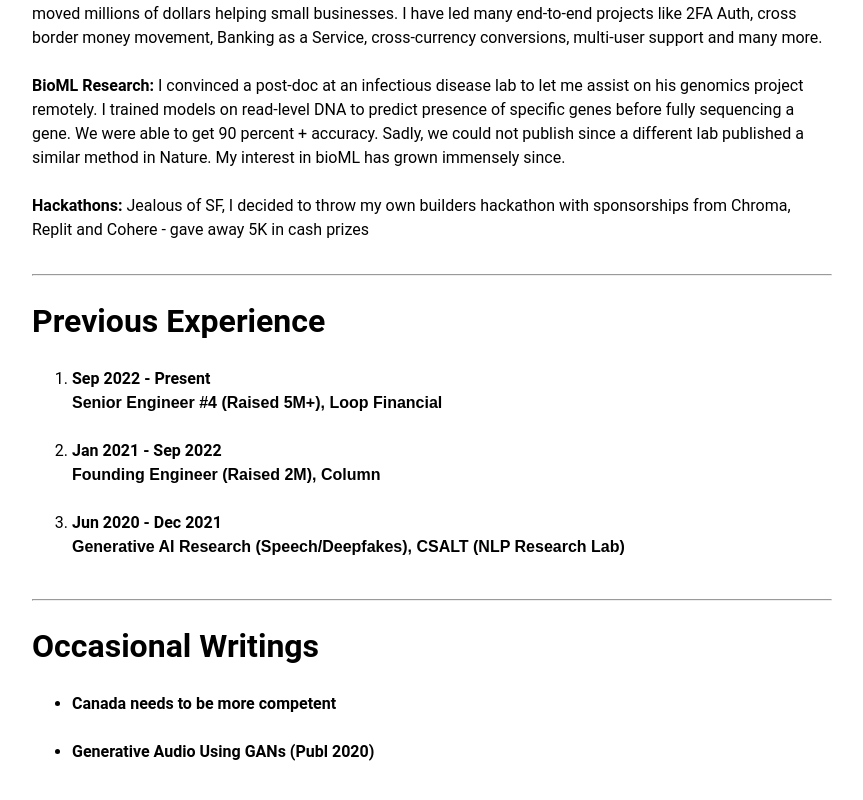
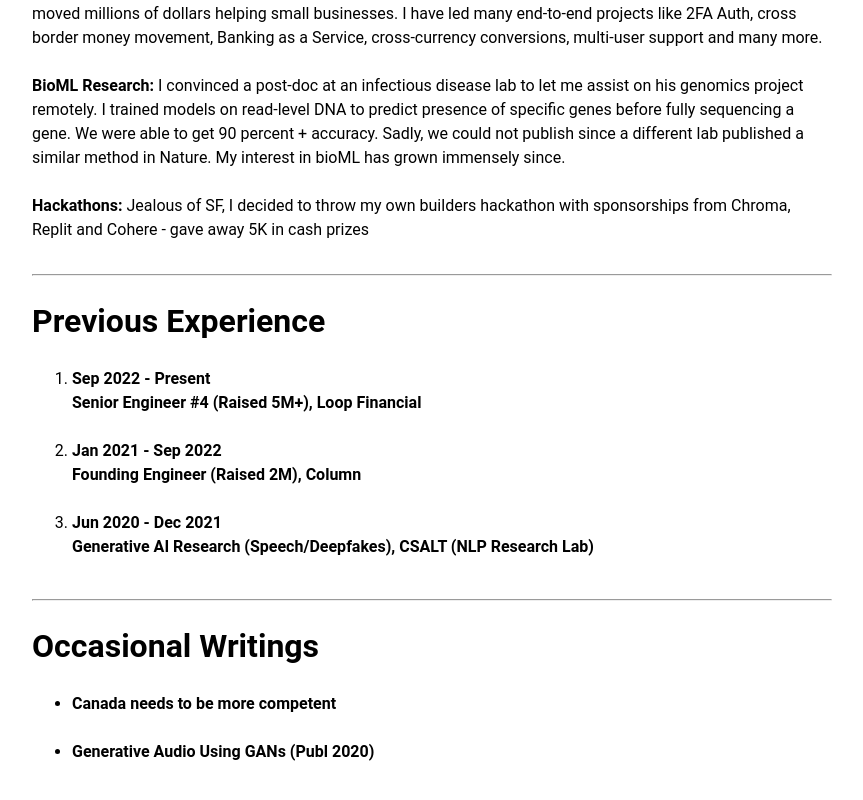
Before and after one commit to fullstack-developer23/Moughees-Portfolio, a React (Create React App) app: page / in a window 1280 px wide. Shown: the part 577-1377 px from the top of the page, without its empty margins (208-1071 px from the left). Built offline with nearby package versions, Linux system fonts and the light colour scheme.

Commit message:
changed font style of work experience titles

```diff
--- a/src/App.css
+++ b/src/App.css
@@ -32,6 +32,6 @@
 }
 
 .worklist h4{
-  font-weight: 800;
-  font-family: Arial, Helvetica, sans-serif;
+  font-weight: 700;
+  /* font-family: Arial, Helvetica, sans-serif; */
 }
```
